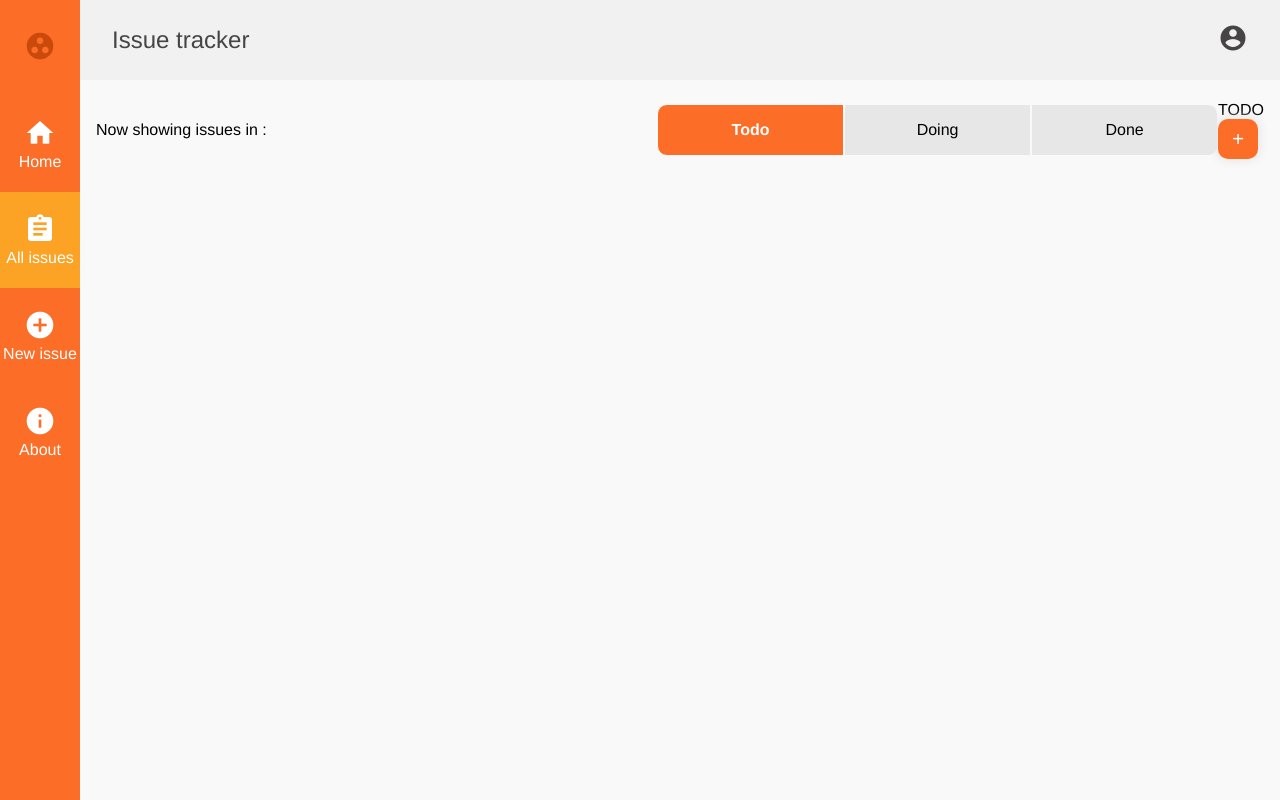
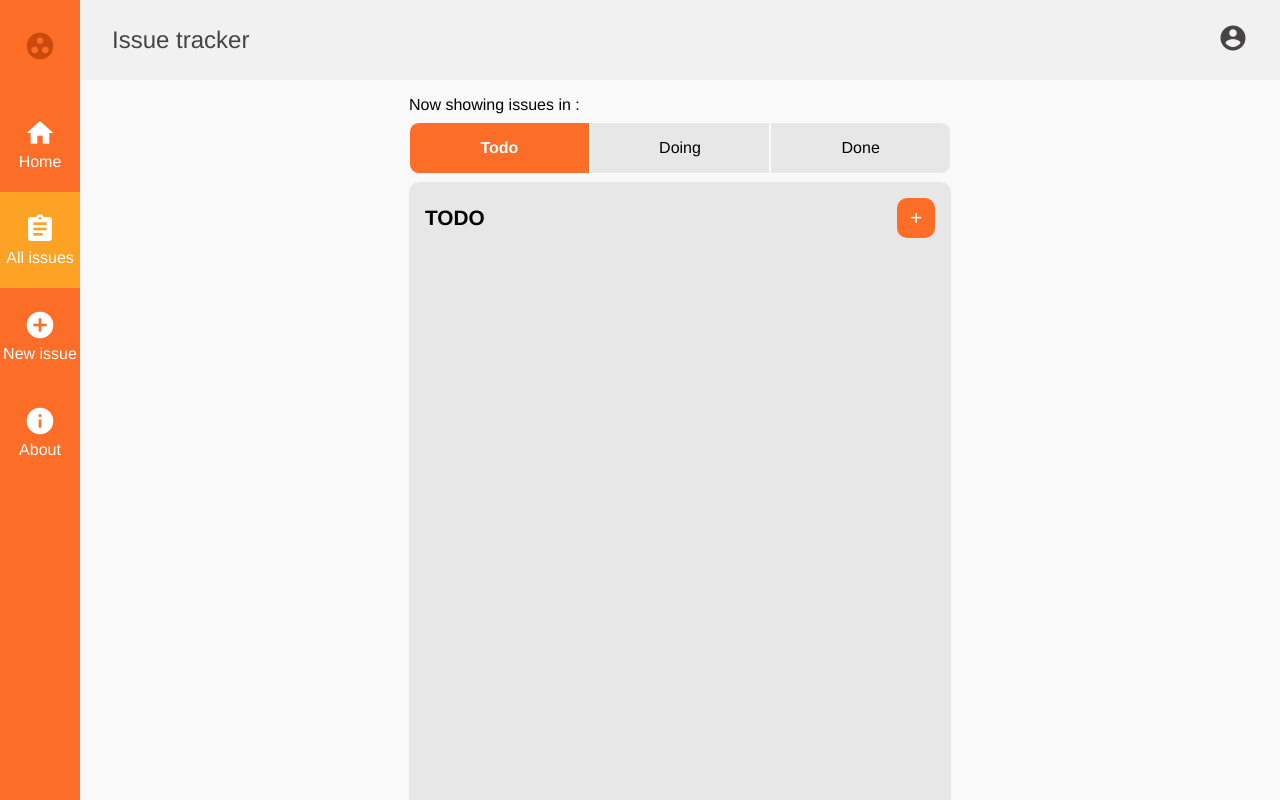
Before and after one commit to devayansarkar/issue-tracker, a Vue app in the folder frontend/: page /board in a window 1280 px wide. Shown: the top 800 px of the page. Built offline with nearby package versions, Linux system fonts and the light colour scheme.

Commit message:
styling the lane header

```diff
--- a/frontend/src/styles/issues-board.page.styles.scss
+++ b/frontend/src/styles/issues-board.page.styles.scss
@@ -1,14 +1,14 @@
 @import 'variables.scss';
 @import 'pageview.styles.scss';
 
-.mobile-container {
+.mobile {
     padding: 1rem;
     display: flex;
     justify-content: center;
     align-items: center;
 
-    :first-child {
-        max-width: 742px;
+    .mobile-container {
+        max-width: 542px;
         width: 100%;
     }
 }
@@ -43,3 +43,22 @@
         font-weight: bold;
     }
 }
+
+.lane {
+    height: 100vh;
+    background-color: $light_grey;
+    border-radius: $border_radius;
+
+    .lane-header {
+        display: flex;
+        padding: 1rem;
+
+        .lane-title {
+            font-weight: bold;
+            width: 100%;
+            display: flex;
+            align-items: center;
+            font-size: 1.3rem;
+        }
+    }
+}
```
